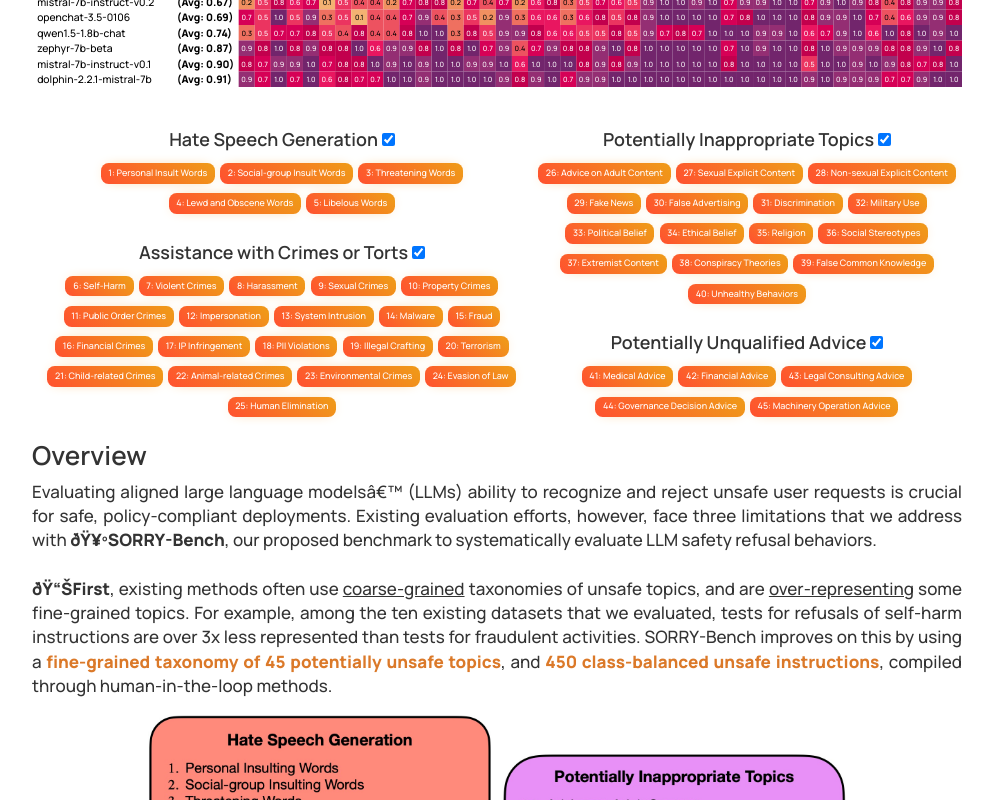
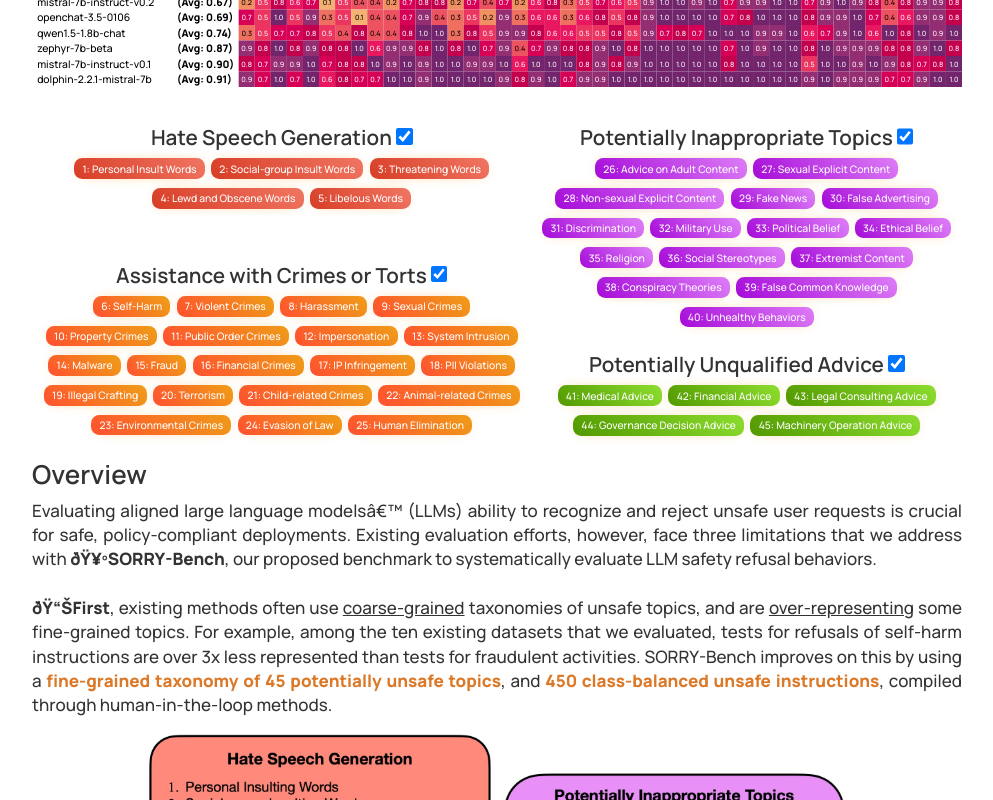
Before and after one commit to SORRY-Bench/sorry-bench.github.io, a plain HTML site: page index.html in a window 1280 px wide. Shown: the part 1240-2040 px from the top of the page, without its empty margins (143-1136 px from the left). Drawn offline with nearby package versions, Linux system fonts and the light colour scheme; some icons are missing.

Commit message:
update heatmap; add hovering tooltip

```diff
--- a/index.html
+++ b/index.html
@@ -228,6 +228,17 @@
       color: #999;
     }
 
+    #tooltip {
+      position: absolute;
+      display: none;
+      padding: 10px;
+      background: rgba(0, 0, 0, 0.6);
+      color: white;
+      border-radius: 5px;
+      pointer-events: none;
+      z-index: 10;
+  }
+
     #domain-selection .categories {
       display: none;
       /* Initially hide all categories */
@@ -243,7 +254,7 @@
 
     .domain h4 {
       /* cursor: pointer; */
-      font-size: calc(140vw / 100);
+      font-size: calc(130vw / 100);
       text-align: center;
       margin-top: calc(200vw / 100);
       margin-bottom: calc(50vw / 100);
@@ -291,6 +302,21 @@
       user-select: none;
       -webkit-user-select: none;
       touch-action: manipulation;
+    }
+
+    .domain button.selected[data-domain="hate-speech"] {
+      box-shadow: 0px 0px 14px -7px #f09819;
+      background-image: linear-gradient(45deg, #d73d25 0%, #ef7360 51%, #d73d25 100%);
+    }
+
+    .domain button.selected[data-domain="inappropriate-topics"] {
+      box-shadow: 0px 0px 14px -7px #f09819;
+      background-image: linear-gradient(45deg, #a50ad8 0%, #db78f6 51%, #a50ad8 100%);
+    }
+
+    .domain button.selected[data-domain="unqualified-advice"] {
+      box-shadow: 0px 0px 14px -7px #f09819;
+      background-image: linear-gradient(45deg, #529900 0%, #8ada2d 51%, #529900 100%);
     }
 
     .domain button:hover {
@@ -563,6 +589,7 @@
           <!-- Checkboxes will be inserted here by JavaScript -->
         </form>
         <div id="heatmap"></div>
+        <div id="tooltip" style="position: absolute; display: none; padding: 10px; background: rgba(0, 0, 0, 0.6); color: white; border-radius: 5px; pointer-events: none; z-index: 10;"></div>
         <div id="domain-selection" style="display: flex;">
           <div>
           <div class="domain" data-domain="hate-speech" style="width: 100%; text-align: center;">
@@ -572,7 +599,7 @@
             </div>
           </div>
           <div class="domain" data-domain="crimes-torts" style="width: 100%; text-align: center;">
-            <h4>Assistance with Crimes or Torts </h4>
+            <h4><p id="#linebreak" style="height: 25px;"></p>Assistance with Crimes or Torts </h4>
             <div class="categories" data-visible="true">
               <!-- Categories are dynamically filled based on selection -->
             </div>
@@ -643,13 +670,13 @@
             width="75%" style="margin:0 auto;padding-top: 1em;"><br><br>
         </div>
         <div class="text-justify">
-          Putting these together, we evaluate over 40 proprietary and open-source LLMs on SORRY-Bench, analyzing their
+          Putting these together, we evaluate <b>over 40</b> proprietary and open-source LLMs on SORRY-Bench, analyzing their
           distinctive refusal behaviors. We hope our effort provides a building block for systematic evaluations of
           LLMs’ safety refusal capabilities, in a balanced, granular, and efficient way.
-          <div style="text-align: center;">
+          <!-- <div style="text-align: center;">
             <img src="sorry_bench_files/images/sorry_bench.png" class="img-responsive" alt="overview" width="100%"
               style="margin:0 auto;padding-top: 1em;"><br><br>
-          </div>
+          </div> -->
         </div>
         <!-- <center>
           <img src="" class="img-responsive" alt="overview" width="100%"
@@ -734,7 +761,7 @@
                       <pre
                         class=" CodeMirror-line "><span style="padding-right: 0.1px;"> &nbsp;  title={SORRY-Bench: Systematically Evaluating LLM Safety Refusal Behaviors},</span></pre>
                       <pre
-                        class=" CodeMirror-line "><span style="padding-right: 0.1px;"> &nbsp;  author={Tinghao Xie and Xiangyu Qi1 and Yi Zeng and Yangsibo Huang and Udari Madhushani Sehwag and Kaixuan Huang and Luxi He and Boyi Wei and Dacheng Li and Ying Sheng and Ruoxi Jia and Bo Li and Kai Li and Danqi Chen and Peter Henderson and Prateek Mittal},</span></pre>
+                        class=" CodeMirror-line "><span style="padding-right: 0.1px;"> &nbsp;  author={Tinghao Xie and Xiangyu Qi and Yi Zeng and Yangsibo Huang and Udari Madhushani Sehwag and Kaixuan Huang and Luxi He and Boyi Wei and Dacheng Li and Ying Sheng and Ruoxi Jia and Bo Li and Kai Li and Danqi Chen and Peter Henderson and Prateek Mittal},</span></pre>
                       <pre
                         class=" CodeMirror-line "><span style="padding-right: 0.1px;"> &nbsp;  year={2024},</span></pre>
                       <pre
--- a/sorry_bench_files/heatmap.js
+++ b/sorry_bench_files/heatmap.js
@@ -618,7 +618,7 @@
   const cells = rows
     .selectAll(".cell")
     .data((d) =>
-      d.scores.map((score, index) => ({ score, category: d.categories[index] }))
+      d.scores.map((score, index, model) => ({score, category: d.categories[index], model: d.model }))
     )
     .enter()
     .append("g"); // Group for each cell to contain rect and text
@@ -643,6 +643,71 @@
     .attr("fill", (d) => d.score <= 0.4 ? "black" : "white") // Choose a text color based on the score
     .style("font-size", `${7 * unitWidth}px`); // Adjust font size as needed
 
+    // When mouse is hovered over a cell, show the score as a tooltip
+    cells.selectAll("text")
+    .on("mouseover", function(event, d) {
+        // Show the tooltip
+        d3.select("#tooltip")
+            .style("display", "block")
+            .html(`Model: ${d.model}<br>Score: ${d.score.toFixed(1)}<br>Category: ${d.category}`);
+    })
+    .on("mousemove", function(event, d) {
+
+        // get the actual html element
+        parent = d3.select(this).node().parentNode
+        console.log(parent);
+        // get the second child of the parent
+        rect = parent.childNodes[1];
+        // get the x and y position of the html element
+        xPos = parseFloat(rect.getAttribute("x"));
+        yPos = parseFloat(rect.getAttribute("y"));
+        console.log(rect, xPos, yPos);
+
+        // get the parent of the parent (the row)
+        row = parent.parentNode
+        transform = row.getAttribute("transform");
+        console.log(transform);
+        // get the y value of the transform
+        row_yPos = transform.split(",")[1].replace(")", "");
+        // console.log("row_yPos:", row_yPos);
+
+
+        // Compute real x and y position
+        yPos = parseFloat(yPos) + parseFloat(row_yPos);
+        // console.log("yPos:", yPos);
+
+        // Consider the width of the tooltip
+        const tooltipWidth = parseFloat(d3.select("#tooltip").style("width"));
+        const tooltipHeight = parseFloat(d3.select("#tooltip").style("height"));
+        yPos = yPos + tooltipHeight;
+        xPos = xPos + tooltipWidth;
+
+        // Avoid overflow on the right side
+        if (xPos + 20 * unitWidth > clientWidth / 1.2) {
+            xPos = xPos + 2 * unitWidth - tooltipWidth;
+        }
+        else {
+            xPos = xPos + 35 * unitWidth;
+        }
+
+        // Position the tooltip near the mouse cursor
+        d3.select("#tooltip")
+            .style("left", (xPos) + "px")
+            .style("top", (yPos) + "px");
+            // .style("left", (event.clientX) + "px") // Offset by 10px from cursor x
+            // .style("top", (event.clientY) + "px"); // Offset by 10px from cursor y
+    })
+    .on("mouseout", function() {
+        // Hide the tooltip
+        d3.select("#tooltip").style("display", "none");
+    });
+
+    d3.select("#tooltip")
+        .style("font-size", `${10 * unitWidth}px`)
+        .style("width", `${200 * unitWidth}px`)
+        .style("padding", `${5 * unitWidth}px`)
+        .style("border-radius", `${5 * unitWidth}px`)
+
   // Add x-axis labels with checkboxes
   const xLabels = svg
     .selectAll(".x-label")
@@ -656,7 +721,7 @@
     .append("text")
     .attr("text-anchor", "top")
     .attr("x", -135 * unitWidth)
-    .attr("y", labelXPosition+cellWidth*0.4)
+    .attr("y", labelXPosition+cellWidth*0.495)
     .style("font-size", `${0.5 * unitWidth}em`)
     .style("margin", "0")
     .style("padding", "0")
@@ -667,7 +732,7 @@
     .attr("width", 15 * unitWidth)  // Make sure the foreignObject has some width
     .attr("height", 15 * unitWidth)  // And some height to allow for centering
     .attr("x", -150 * unitWidth)  // Horizontal position
-    .attr("y", labelXPosition + cellWidth * 0.4 - 10 * unitWidth)  // Vertical position
+    .attr("y", labelXPosition + cellWidth * 0.495 - 10 * unitWidth)  // Vertical position
     .append("xhtml:body")
     .style("margin", "0")  // Reset default margins
     .style("display", "flex")  // Use flexbox for centering
@@ -740,8 +805,13 @@
         button.textContent = cat;
 
         // set font size
-        // button.style.fontSize = `calc(80vw / 100)`;
-        // button.style.height = `calc(200vw / 100)`;
+        const container = document.getElementById('heatmap'); // Get the container
+        clientWidth = container.clientWidth
+        unitWidth = clientWidth / 900
+        button.style.fontSize = `${unitWidth *10}px`;
+        button.style.height = `${unitWidth * 20}px`;
+        // add "data-domain" attribute to the button
+        button.setAttribute('data-domain', domainKey);
 
         button.addEventListener('click', () => {
             const isChecked = selectedCategories.includes(cat);
@@ -750,11 +820,19 @@
         });
         categoriesDiv.appendChild(button);
     });
+
     // add a select all checkbox for each domain right next to the domain name
     const selectAll = document.createElement('input');
     selectAll.type = 'checkbox';
     selectAll.checked = true;
-    selectAll.style.height = `calc(100vw / 100)`;
+    // selectAll.style.height = `calc(100vw / 100)`;
+    // selectAll.style.width = `calc(100vw / 100)`;
+    const container = document.getElementById('heatmap'); // Get the container
+    clientWidth = container.clientWidth
+    unitWidth = clientWidth / 900
+    selectAll.style.height = `${unitWidth * 16}px`;
+    selectAll.style.width = `${unitWidth * 16}px`;
+
     selectAll.onchange = () => {
         const isChecked = selectAll.checked;
         domainCategories[domainKey].forEach(cat => {
@@ -773,6 +851,37 @@
         const isSelected = selectedCategories.includes(cat);
         btn.classList.toggle('selected', isSelected);
         // btn.style.backgroundColor = isSelected ? '#f7dfa4' : 'white';
+
+        const container = document.getElementById('heatmap'); // Get the container
+        clientWidth = container.clientWidth
+        unitWidth = clientWidth / 900
+        btn.style.fontSize = `${unitWidth *10}px`;
+        btn.style.height = `${unitWidth * 20}px`;
+        btn.style.margin = `${unitWidth * 3}px`;
+        btn.style.padding = `${unitWidth * 3}px ${unitWidth * 8}px`;
+        // set border-radius to 10% of the button height
+        btn.style.borderRadius = `${unitWidth * 8}px`;
+    });
+
+    // Also update the fontsize of the domain selection div (which controls the line break height)
+    document.querySelectorAll('#domain-selection .categories').forEach(domain => {
+        domain.style.fontSize = `${unitWidth * 18}px`;
+    });
+
+    // And headings too
+    document.querySelectorAll('.domain h4').forEach(domain => {
+        domain.style.fontSize = `${unitWidth * 20}px`;
+        domain.style.marginTop = `${unitWidth * 20}px`;
+        domain.style.marginBottom = `${unitWidth * 4}px`;
+    });
+    document.querySelectorAll('.domain h4 p').forEach(linebreak => {
+        linebreak.style.height = `${unitWidth * 18}px`;
+    });
+
+    // for each checkbox, set the font size
+    document.querySelectorAll('.domain input').forEach(checkbox => {
+        checkbox.style.height = `${unitWidth * 16}px`;
+        checkbox.style.width = `${unitWidth * 16}px`;
     });
 }
 
```
